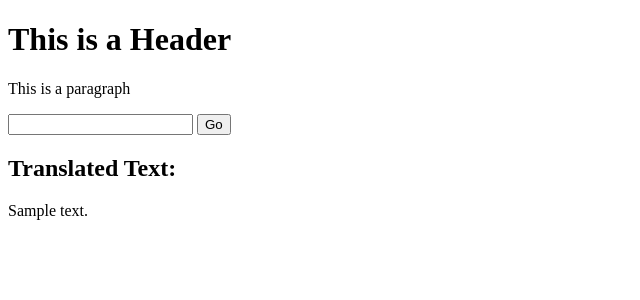
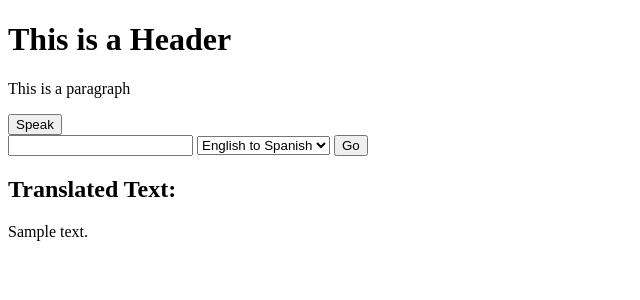
Before and after one commit to gracengonzalez/AI-Translator-Tool, a Flask app: template templates/index.html in a window 1280 px wide. Shown: the top 300 px of the page, without its empty margins (0-640 px from the left). Run offline with Flask 3, Linux system fonts and the light colour scheme; the template is opened without the code that fills it: most values are stand-ins (such as "Sample title", 1, 10 or a date in 2020).

Commit message:
Add english or spanish options

```diff
--- a/app.py
+++ b/app.py
@@ -3,14 +3,24 @@ from flask import Flask, request, render_template
 
 app = Flask(__name__)
 
+def englishToSpanish(text):
+    return GoogleTranslator(source="en", target="es").translate(text)
 
+def spanishToEnglish(text):
+    return GoogleTranslator(source="es", target="en").translate(text)
 
 @app.route("/", methods=["GET", "POST"])
 def index():
     translated_text = None
     if request.method == "POST":
         user_text = request.form["sentence"]
-        translated_text = GoogleTranslator(source="es", target="en").translate(user_text)
+        selected_lang = request.form["languages"]
+
+        if selected_lang == "en_to_es":
+            translated_text = englishToSpanish(user_text)
+        elif selected_lang == "es_to_en":
+            translated_text = spanishToEnglish(user_text)
+
     return render_template("index.html", translated_text=translated_text)
 
 if __name__ == "__main__":
--- a/templates/index.html
+++ b/templates/index.html
@@ -10,8 +10,14 @@
 <body>
     <h1>This is a Header</h1>
     <p>This is a paragraph</p>
+    <button type="button" id="speakBtn">Speak</button>
+    <span id="speakStatus"></span>
     <form method="POST" action="/">
         <input type="text" name="sentence" id="sentence">
+        <select name="languages" id="languages">
+            <option value="en_to_es">English to Spanish</option>
+            <option value="es_to_en">Spanish to English</option>
+        </select>
         <input type="submit" id="go" value="Go">
     </form>
     {% if translated_text %}
```
